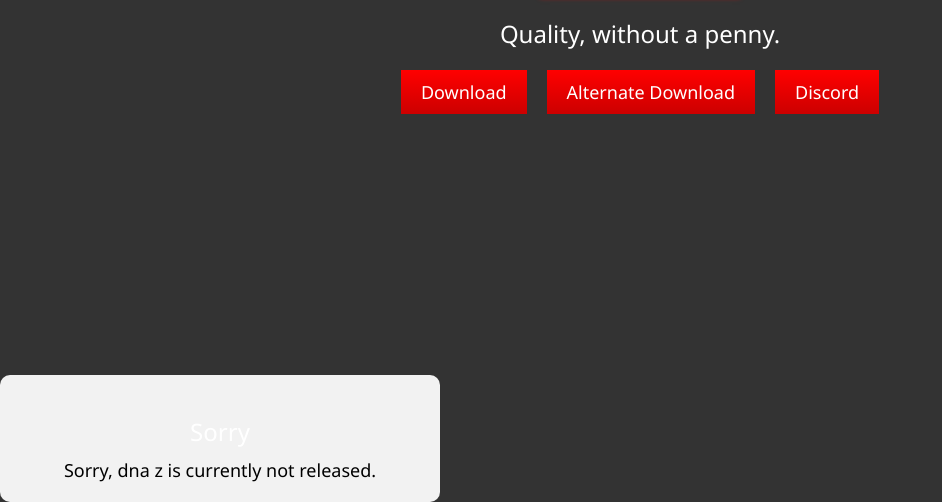
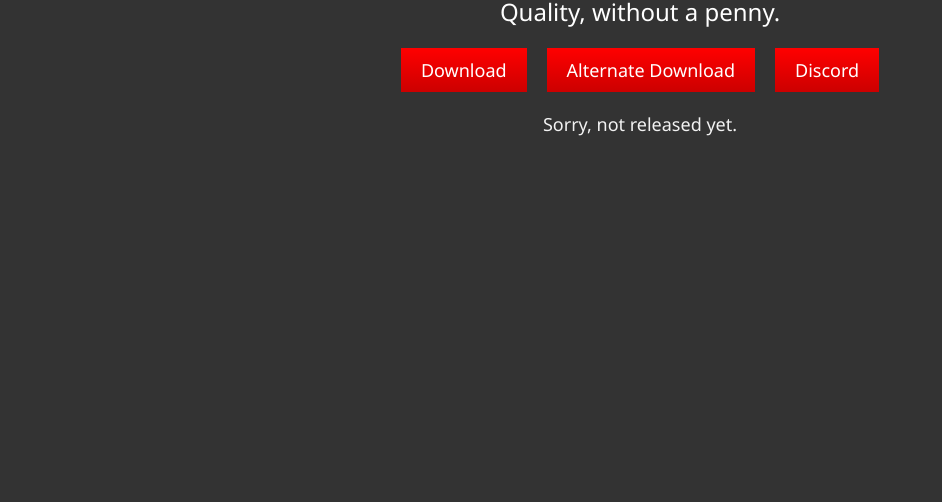
Before and after one commit to SimplexityButGithub/dnaz2, a plain HTML site: page index.html in a window 1280 px wide. Both pictures are taken after a click on the link "Download". Shown: the part 445-947 px from the top of the page, without its empty margins (0-942 px from the left). After the commit the page ends 800 px from the top, so only its background shows below. Drawn offline with Linux system fonts and the light colour scheme.

Commit message:
Update index.html

```diff
--- a/index.html
+++ b/index.html
@@ -70,22 +70,10 @@
             background: linear-gradient(to bottom, #cc0000, #990000);
         }
 
-        .message-box {
-            background-color: #f2f2f2;
-            border-radius: 10px;
-            padding: 20px;
-            max-width: 400px;
+        .label {
+            color: #f2f2f2;
+            font-size: 18px;
             margin-top: 20px;
-            text-align: center;
-        }
-
-        .message-box .title {
-            font-size: 24px;
-            margin-bottom: 10px;
-        }
-
-        .message-box .content {
-            font-size: 18px;
         }
     </style>
 </head>
@@ -97,15 +85,11 @@
             Quality, without a penny.
         </div>
         <div class="buttons">
-            <a href="#" class="button" onclick="showMessageBox('Sorry', 'Sorry, dna z is currently not released.')">Download</a>
-            <a href="#" class="button" onclick="showMessageBox('Sorry', 'Sorry, dna z is currently not released.')">Alternate Download</a>
+            <a href="#" class="button" onclick="showLabel('Sorry, not released yet.')">Download</a>
+            <a href="#" class="button" onclick="showLabel('Sorry, not released yet.')">Alternate Download</a>
             <a href="https://dsc.gg/dnastuff" class="button">Discord</a>
         </div>
-    </div>
-
-    <div id="message-box" class="message-box">
-        <div class="title"></div>
-        <div class="content"></div>
+        <div id="label" class="label"></div>
     </div>
 
     <script>
@@ -117,11 +101,9 @@
             logo.classList.remove('glow');
         });
 
-        function showMessageBox(title, content) {
-            const messageBox = document.getElementById('message-box');
-            messageBox.querySelector('.title').textContent = title;
-            messageBox.querySelector('.content').textContent = content;
-            messageBox.style.display = 'block';
+        function showLabel(content) {
+            const label = document.getElementById('label');
+            label.textContent = content;
         }
     </script>
 </body>
```
